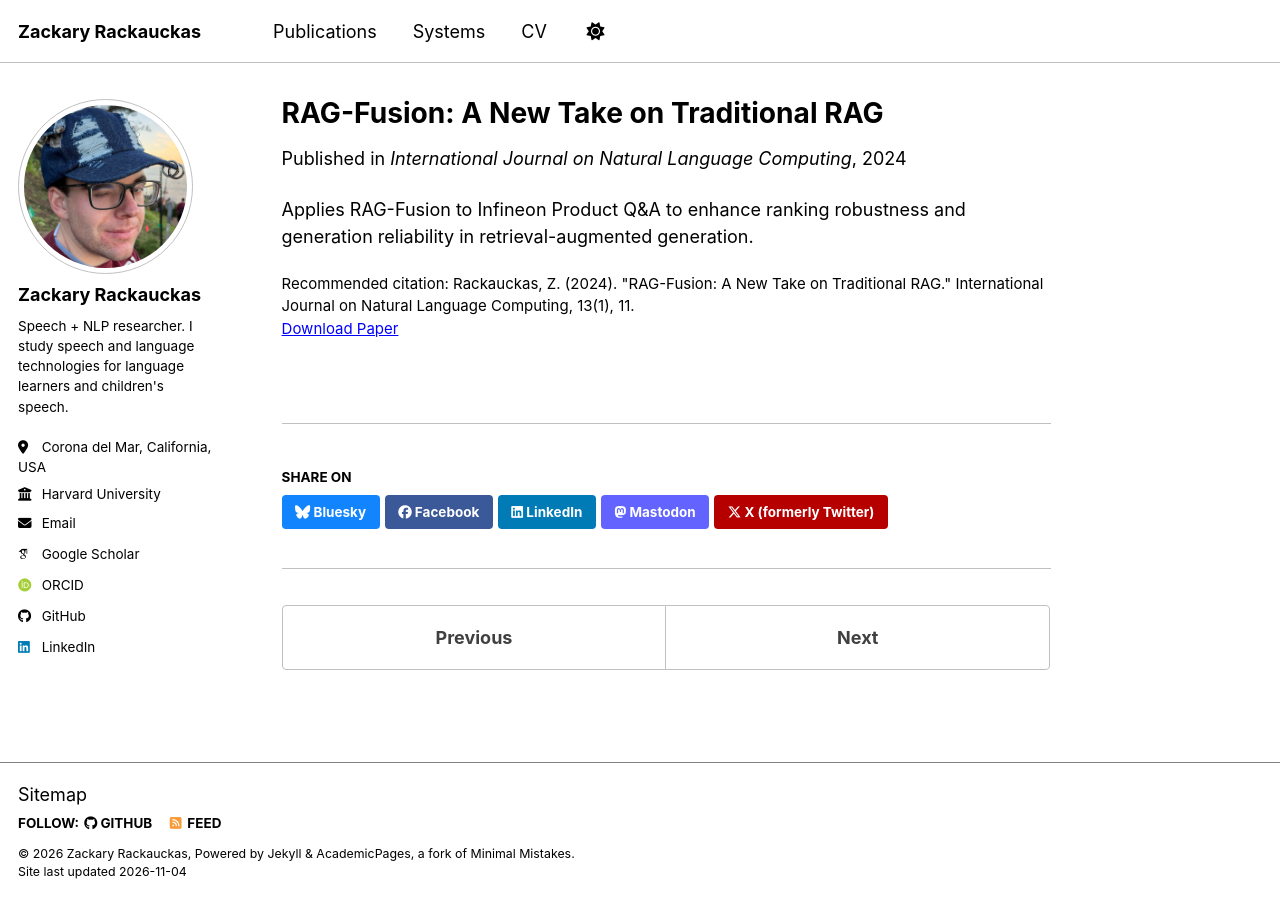
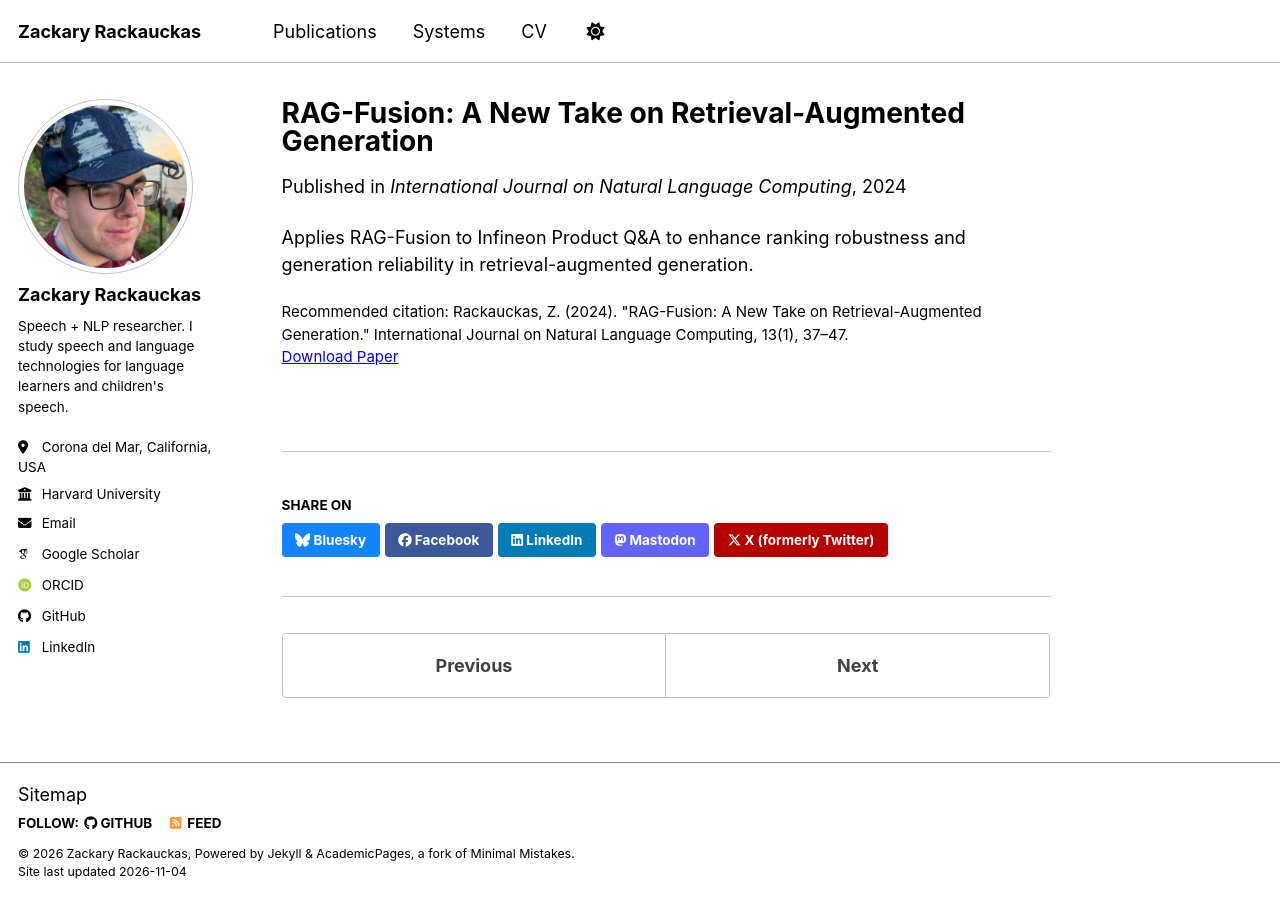
Before and after one commit to zackrack/zackrack.github.io, a Jekyll site: the page built from _publications/2024-rag-fusion.md, in a window 1280 px wide. Built offline with Jekyll 4.4.1, drawn with Linux system fonts in a browser that asks for light colours; some web fonts are replaced; a script bundle is joined from its source files by our own code; library files that are not in the unit come from our copies.

Commit message:
Correct RAG-Fusion title and page range to match published paper
Co-Authored-By: Claude Opus 5.5 <noreply@anthropic.com>

```diff
--- a/_publications/2024-rag-fusion.md
+++ b/_publications/2024-rag-fusion.md
@@ -1,11 +1,11 @@
 ---
-title: "RAG-Fusion: A New Take on Traditional RAG"
+title: "RAG-Fusion: A New Take on Retrieval-Augmented Generation"
 collection: publications
 category: journal
 permalink: /publication/2024-rag-fusion
 date: 2024-01-01
 venue: "International Journal on Natural Language Computing"
 paperurl: "https://doi.org/10.5121/ijnlc.2024.13103"
-citation: "Rackauckas, Z. (2024). \"RAG-Fusion: A New Take on Traditional RAG.\" International Journal on Natural Language Computing, 13(1), 11."
+citation: "Rackauckas, Z. (2024). \"RAG-Fusion: A New Take on Retrieval-Augmented Generation.\" International Journal on Natural Language Computing, 13(1), 37–47."
 ---
 Applies RAG-Fusion to Infineon Product Q&A to enhance ranking robustness and generation reliability in retrieval-augmented generation.
```
